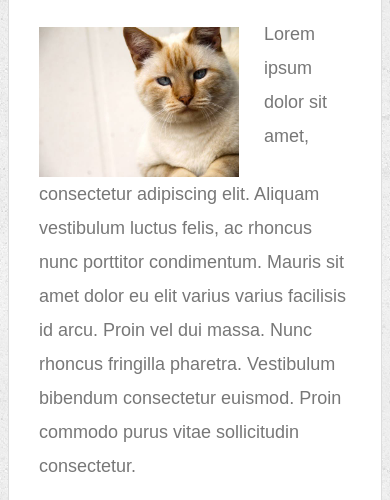
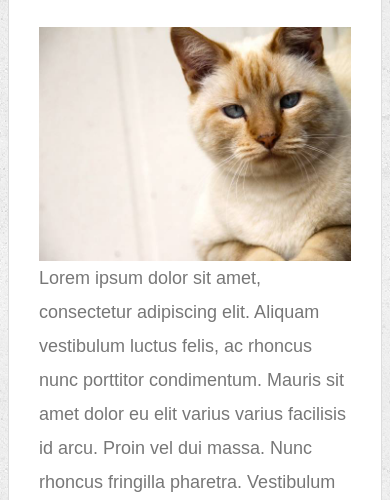
Before and after one commit to EasonChang15530/Responsive-Portfolio, a plain HTML site: page index.html in a window 390 px wide. Shown: the part 269-769 px from the top of the page. Drawn offline with Linux system fonts and the light colour scheme.

Commit message:
assets/css/style.css

```diff
--- a/assets/css/style.css
+++ b/assets/css/style.css
@@ -217,9 +217,9 @@ input[type=submit] {
 }
 
 
-/* On screens that are 640px wide or less, make the logo, nav, work occupy 100% width */
+/* screens are 640px width or less */
 @media screen and (max-width: 640px) {
-  #logo, .work {
+  #logo,.auth-image, .work {
     width: 100%;
   }
 }
```
